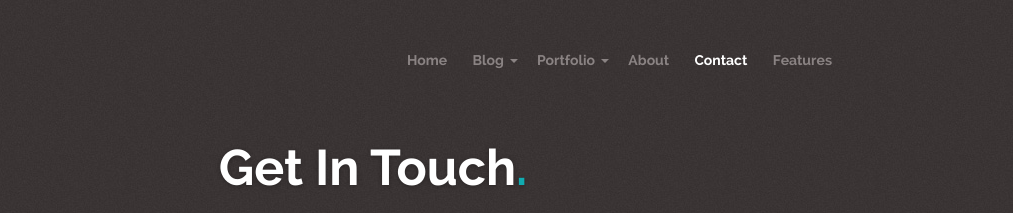
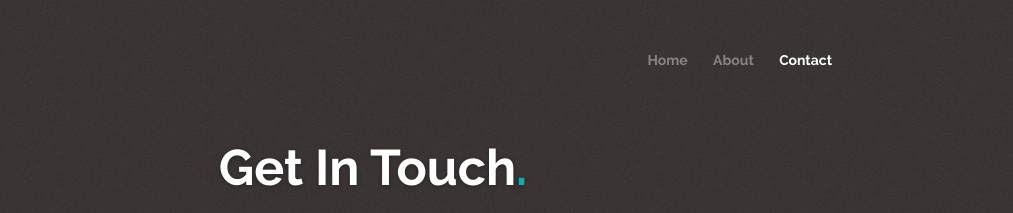
Before and after one commit to marcusde23/Kryptos, a plain HTML site: page contact.html in a window 1280 px wide. Shown: the top 213 px of the page, 267-1280 px from the left. Drawn offline with nearby package versions, Linux system fonts and the light colour scheme.

```diff
--- a/contact.html
+++ b/contact.html
@@ -53,13 +53,11 @@
                <ul id="nav" class="nav">
 
 	               <li><a href="index.html">Home</a></li>
-	               <li><span><a href="blog.html">Blog</a></span>
                      <ul>
                         <li><a href="blog.html">Blog Index</a></li>
                         <li><a href="single.html">Post</a></li>
                      </ul>
                   </li>
-                  <li><span><a href="portfolio-index.html">Portfolio</a></span>
                      <ul>
                         <li><a href="portfolio-index.html">Portfolio Index</a></li>
                         <li><a href="portfolio.html">Portfolio Entry</a></li>
@@ -67,7 +65,6 @@
                   </li>
 	               <li><a href="about.html">About</a></li>
                   <li class="current"><a href="contact.html">Contact</a></li>
-                  <li><a href="styles.html">Features</a></li>
 
                </ul> <!-- end #nav -->
 
```
Also changed, not shown: about.html (+1 -7 lines).
